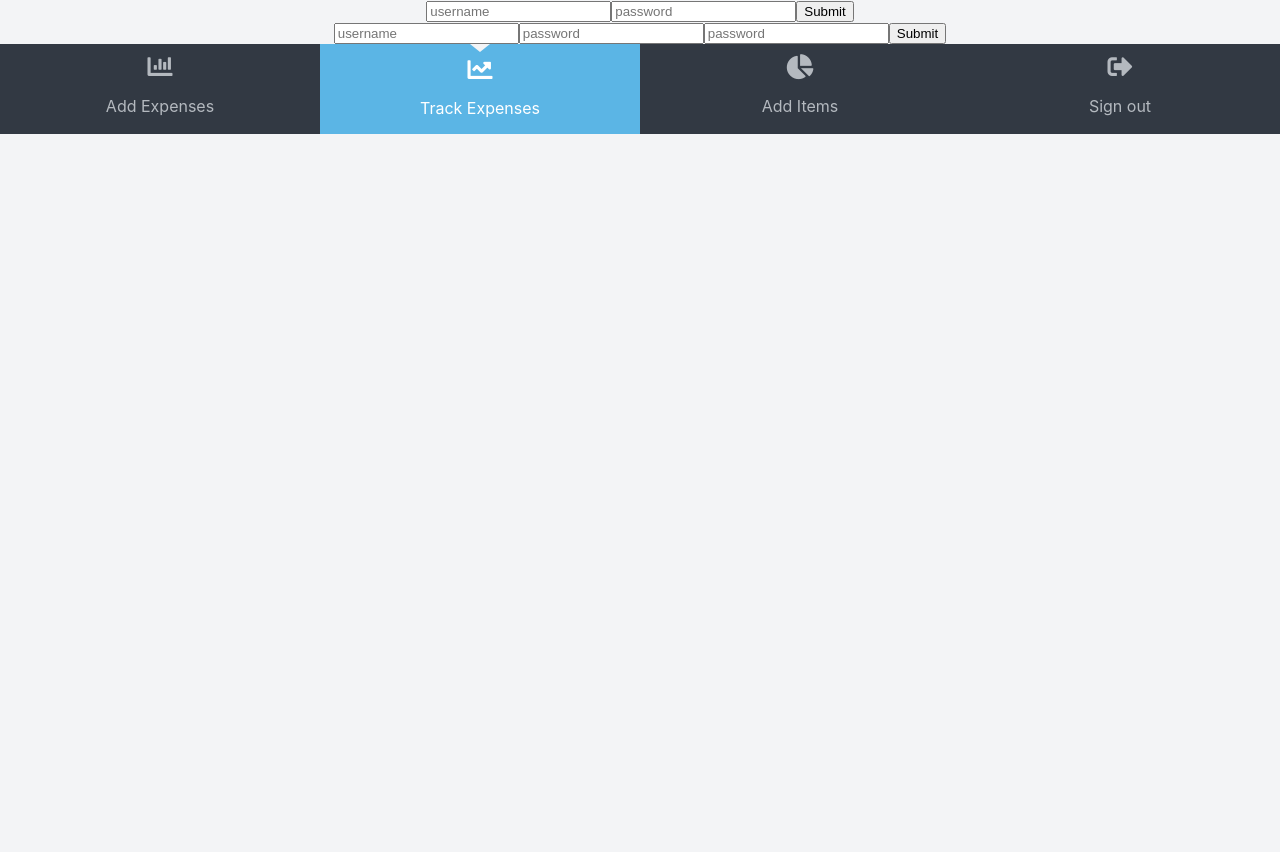
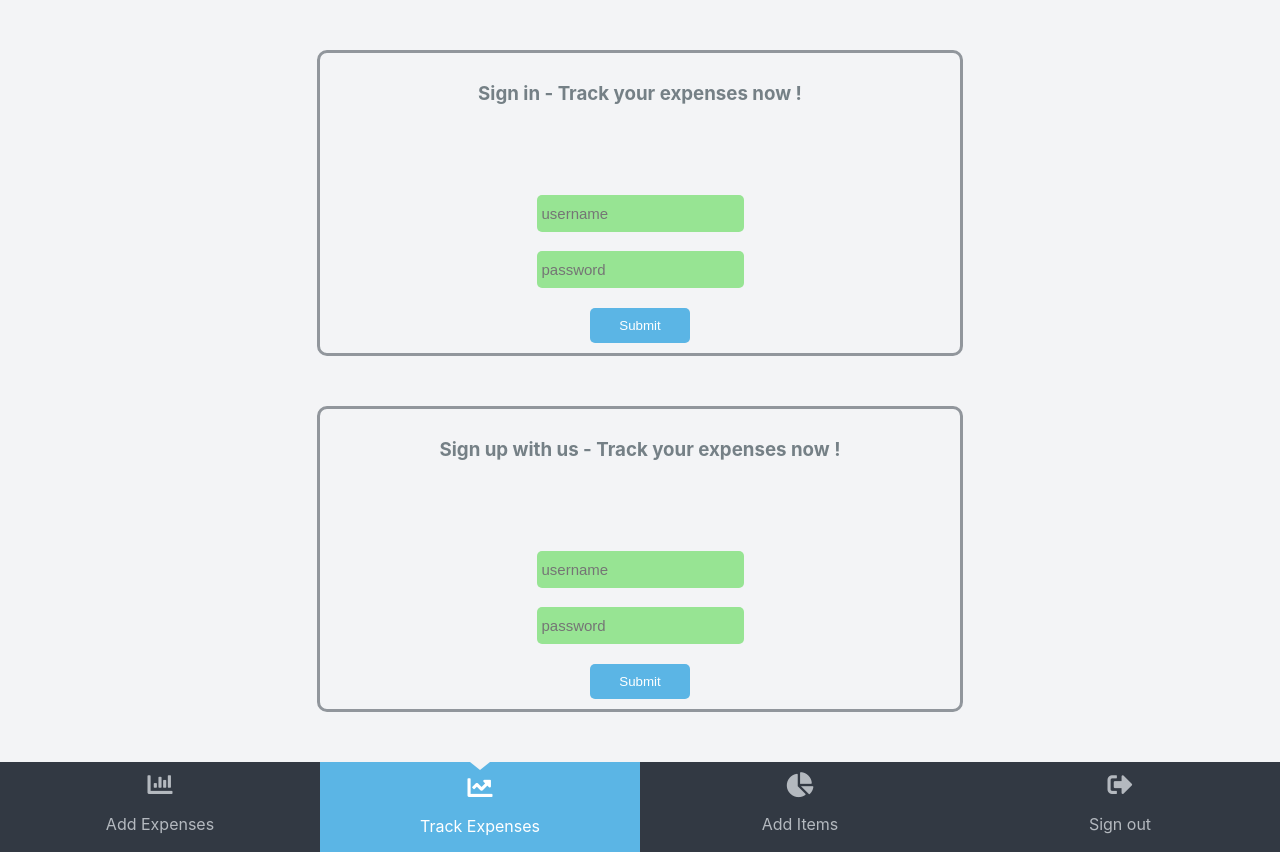
Before and after one commit to AhmedAmin90/moneyTracker-frontEnd, a React (Create React App) app: page / in a window 1280 px wide. Before the commit the page ends 800 px from the top, so only its background shows below. Built offline with nearby package versions, Linux system fonts and the light colour scheme.

Commit message:
Refactor link to measurement

```diff
--- a/src/App.js
+++ b/src/App.js
@@ -3,12 +3,25 @@ import { useDispatch , useSelector } from 'react-redux';
 import { Redirect } from "react-router-dom";
 import './App.css';
 import axios from 'axios';
+import * as actions from '../src/actions/index'
 import Footer from './components/Footer';
-import Session from './Session';
+import Session from './components/Session'
 import Registration from './Registration';
 function App() {
+  const dispatch = useDispatch();
   const userId = useSelector((state) => state.userId);
+  const contentId = useSelector(state=> state.contentId)
 
+  if (contentId === 1 ) {
+    dispatch(actions.error('Please Sing in firstly to Add expenses'))
+}
+else if (contentId === 3) {
+  dispatch(actions.error('Please Sing in firstly to Add Items'))
+}
+else if (contentId === 4) {
+  dispatch(actions.error('You did not logged yet , please try our application :) '))
+
+}
 
 
   if (userId) {
--- a/src/Registration.js
+++ b/src/Registration.js
@@ -1,10 +1,14 @@
 import React , {useState}from 'react'
-
+import { useDispatch , useSelector } from 'react-redux';
+import { Redirect } from "react-router-dom";
+import * as actions from '../src/actions/index';
 const Registration = () => {
+    const dispatch = useDispatch();
+    const userId = useSelector(state => state.userId);
+    const errorMsg = useSelector(state=> state.errorMsg)
     const [input , setIntpu] = useState({
         username: '',
         password: '',
-        password_confirmation: ''
     })
 
     const handleChange = (e)=> {
@@ -13,19 +17,38 @@ const Registration = () => {
 
     const sendData =  async (e)=> {
         e.preventDefault();
-        const send = await fetch(`https://pacific-mountain-97932.herokuapp.com/users`, {
+        await fetch(`https://pacific-mountain-97932.herokuapp.com/users`, {
           method: 'post',
           body: JSON.stringify({ username: input.username, password: input.password , password_confirmation: input.password_confirmation}),
           headers: { 'Content-type': 'application/json; charset=UTF-8' },
-        }).then((res) => res.json())
-        console.log(send)
+        }).then((res) => res.json()).then((res) => {
+            if (res.errors) {
+                if (res.errors.username) {
+                    dispatch(actions.error(res.errors.username[0]))
+                }
+                else if (res.errors.password) {
+                    dispatch(actions.error(res.errors.password[0]))
+                }
+              console.log(res)
+            //   dispatch(actions.error(res.errors.username[0]))
+            }
+        if (res.id) {
+            dispatch(actions.login(res))
+            dispatch(actions.error(''));
+            console.log(res);
+            <Redirect to={`/home/${userId}`} />
+            dispatch(actions.content(2))
+
+        }})
+        // console.log(send)
       }
     return (
-        <div>
-             <form>
+        <div className="Login-forms">
+             <form className="Login-form">
+                <h3 className="Home-add-item ">Sign up with us - Track your expenses now !</h3>
+                <p className="error-msg">{errorMsg}</p>
                 <input type="text" onChange={handleChange} name="username" placeholder="username"/>
                 <input type="password" onChange={handleChange}  name="password" placeholder="password"/>
-                <input type="password" onChange={handleChange}  name="password_confirmation" placeholder="password"/>
                 <button onClick={sendData}>Submit</button>
             </form>
         </div>
--- a/src/actions/index.js
+++ b/src/actions/index.js
@@ -18,7 +18,3 @@ export const content = (id) => ({
   type: 'CONTENT',
   id,
 })
-
-export const logout = {
-  type: "LOGOUT"
-}
--- a/src/components/Footer.css
+++ b/src/components/Footer.css
@@ -8,6 +8,7 @@
     padding-top: 10px;
     background-color: #323943;
     color: #B4B9BF;
+    cursor: pointer;
 }
 
 .Footer-box > i {
@@ -23,6 +24,8 @@
     display: flex;
     flex-direction: column;
     align-items: center;
+    cursor: pointer;
+
 
 }
 
--- a/src/components/Home.css
+++ b/src/components/Home.css
@@ -1,3 +1,10 @@
+.Home {
+    height: 100%;
+    display: flex;
+    flex-direction: column;
+    justify-content: space-between;
+}
+
 .Home-items-div {
     display: flex;
     flex-wrap: wrap;
@@ -8,7 +15,7 @@
 
 .Home-add-item {
     text-align: center;
-    color: #5B8092;
+    color: #758086;
 }
 
 
@@ -66,3 +73,22 @@
     font-weight: bold;
     cursor: pointer;
 }
+
+.instructions-list {
+    width: 50%;
+    margin: 0 auto;
+    padding: 25px;
+}
+
+.instructions-list > li {
+    margin: 10px 0;
+    color: #323943;
+    font-weight: bold;
+
+}
+
+.intro-paragraph {
+    color: #323943;
+    font-size: 20px;
+    text-align: center;
+}
--- /dev/null
+++ b/src/components/Session.css
@@ -0,0 +1,37 @@
+.Login-forms {
+    width: 50%;
+    margin: 50px auto;
+    height: 300px;
+    border: 3px solid #91969c;
+    border-radius: 10px;
+
+}
+
+.Login-form {
+    height: 100%;
+    display: flex;
+    flex-direction: column;
+    align-items: center;
+    justify-content: space-around;
+
+}
+
+.Login-form > input {
+    width: 200px;
+    height: 35px;
+    font-size: 15px;
+    background-color: #97E493;
+    border: none;
+    border-radius: 5px;
+    padding-left: 5px;
+}
+
+.Login-form > button {
+    border: none;
+    border-radius: 5px;
+    background-color: #5BB5E5;
+    width: 100px;
+    height: 35px;
+    cursor: pointer;
+    color: white;
+}
--- a/src/Session.js
+++ b/src/components/Session.js
@@ -1,10 +1,12 @@
 import React , {useState , useEffect} from 'react'
 import { useDispatch , useSelector } from 'react-redux';
 import { Redirect } from "react-router-dom";
-import * as actions from '../src/actions/index'
+import * as actions from '../actions/index';
+import './Session.css';
 const Session = () => {
     const dispatch = useDispatch();
-    const userId = useSelector(state => state.userId)
+    const userId = useSelector(state => state.userId);
+    const errorMsg = useSelector(state=> state.errorMsg)
     const [input , setIntpu] = useState({
         username: '',
         password: ''
@@ -23,7 +25,7 @@ const Session = () => {
         }).then((res) => res.json()).then((res) => {
             if (res.message) {
               console.log(res.message)
-              dispatch(actions.error(res))
+              dispatch(actions.error(res.message))
             }
         if (res.id) {
             dispatch(actions.login(res))
@@ -39,8 +41,10 @@ const Session = () => {
       }
     return (
 
-        <div>
-            <form>
+        <div className="Login-forms">
+            <form className="Login-form">
+                <h3 className="Home-add-item ">Sign in - Track your expenses now !</h3>
+                <p className="error-msg">{errorMsg}</p>
                 <input type="text" onChange={handleChange} name="username" placeholder="username"/>
                 <input type="password" onChange={handleChange}  name="password" placeholder="password"/>
                 <button onClick={sendData}>Submit</button>
--- a/src/components/Single.js
+++ b/src/components/Single.js
@@ -6,7 +6,7 @@ import Measurment from './Measurment';
 import Footer from './Footer';
 
 const Single = ({itemData}) => {
-    const itemId = itemData.match.params.itemId;
+    const itemName = itemData.match.params.itemName;
     const userId = useSelector((state) => state.userId);
     const dispatch = useDispatch();
 
@@ -15,7 +15,8 @@ const Single = ({itemData}) => {
     const handleChange = (e)=> {
         setExpense(e.target.value)
     }
-    const [expenses , setExpenses] = useState([])
+    const [expenses , setExpenses] = useState([]);
+    const [itemId, setItemdId] = useState('');
     const [axiosRes, setAxiosRes] = useState('');
 
     useEffect(() => {
@@ -23,18 +24,25 @@ const Single = ({itemData}) => {
         const source = cancelToken.source();
         setAxiosRes(axiosRes);
         const getData = async ()=>{
-            const res = await axios.get(`https://pacific-mountain-97932.herokuapp.com/api/v1/items/${itemId}`, {
-                cancelToken: source.token,
-              });
-            const data = await res.data
-            console.log(data.expenses)
-            setExpenses(data.expenses)
+                const res = await axios.get(`https://pacific-mountain-97932.herokuapp.com/users/${userId}`, {
+                    cancelToken: source.token,
+                  });
+                const userItems = await res.data.items
+                const expRes = await axios.get('https://pacific-mountain-97932.herokuapp.com/api/v1/expenses');
+                const expData = await expRes.data;
+                const selectedItem = userItems.find(item=> item.name === itemName);
+                const expArray = expData.filter(exp=> exp.item_id === itemId)
+                // console.log(expArray)
+                setExpenses(expArray)
+                // console.log(selectedItem)
+                setItemdId(selectedItem.id);
+
         }
         getData();
         return () => {
             source.cancel('axios request cancelled');
           };
-    },[])
+    })
 
     // For sending new Measurment to database:
     const sendData =  ()=> {
@@ -45,7 +53,7 @@ const Single = ({itemData}) => {
         })
         const currentDate = new Date().toISOString()
 
-        setExpenses(pre=> ([...pre, {expense: expense, id: itemId , created_at:currentDate} ]))
+        setExpenses(pre=> ([...pre, {expense: expense, id: itemId  , created_at:currentDate} ]))
       }
 
     if (!userId) {
--- a/src/index.css
+++ b/src/index.css
@@ -1,3 +1,8 @@
+html , body , #root {
+  height: 100%;
+  width: 100%;
+}
+
 body {
   margin: 0;
   font-family: -apple-system, BlinkMacSystemFont, 'Segoe UI', 'Roboto', 'Oxygen',
@@ -6,6 +11,7 @@ body {
   -webkit-font-smoothing: antialiased;
   -moz-osx-font-smoothing: grayscale;
   background-color: #F3F4F6;
+
 }
 
 code {
--- a/src/index.js
+++ b/src/index.js
@@ -24,7 +24,7 @@ ReactDOM.render(
         <Route exact path="/" render={() => <App />} />
         <Route exact path="/" render={() => <Registration />} />
         <Route exact path="/home/:id" render={(routeProps)=> <Home userData={routeProps}/>} />
-        <Route exact path="/items/:itemId" render={(routeProps) => <Single  itemData={routeProps} />} />
+        <Route exact path="/items/:itemName" render={(routeProps) => <Single  itemData={routeProps} />} />
       </Switch>
     </BrowserRouter>
    </Provider>),
--- a/src/reducers/items.js
+++ b/src/reducers/items.js
@@ -5,10 +5,6 @@ const itemsReducer = (state = initial, action) => {
         console.log(action);
         return [...state, action.items]
       }
-    else if (action.type === 'LOGOUT') {
-      console.log(action)
-      return initial
-    }
     return state;
   };
 
```
Also changed, not shown: src/components/Home.js (+34 -13 lines).
